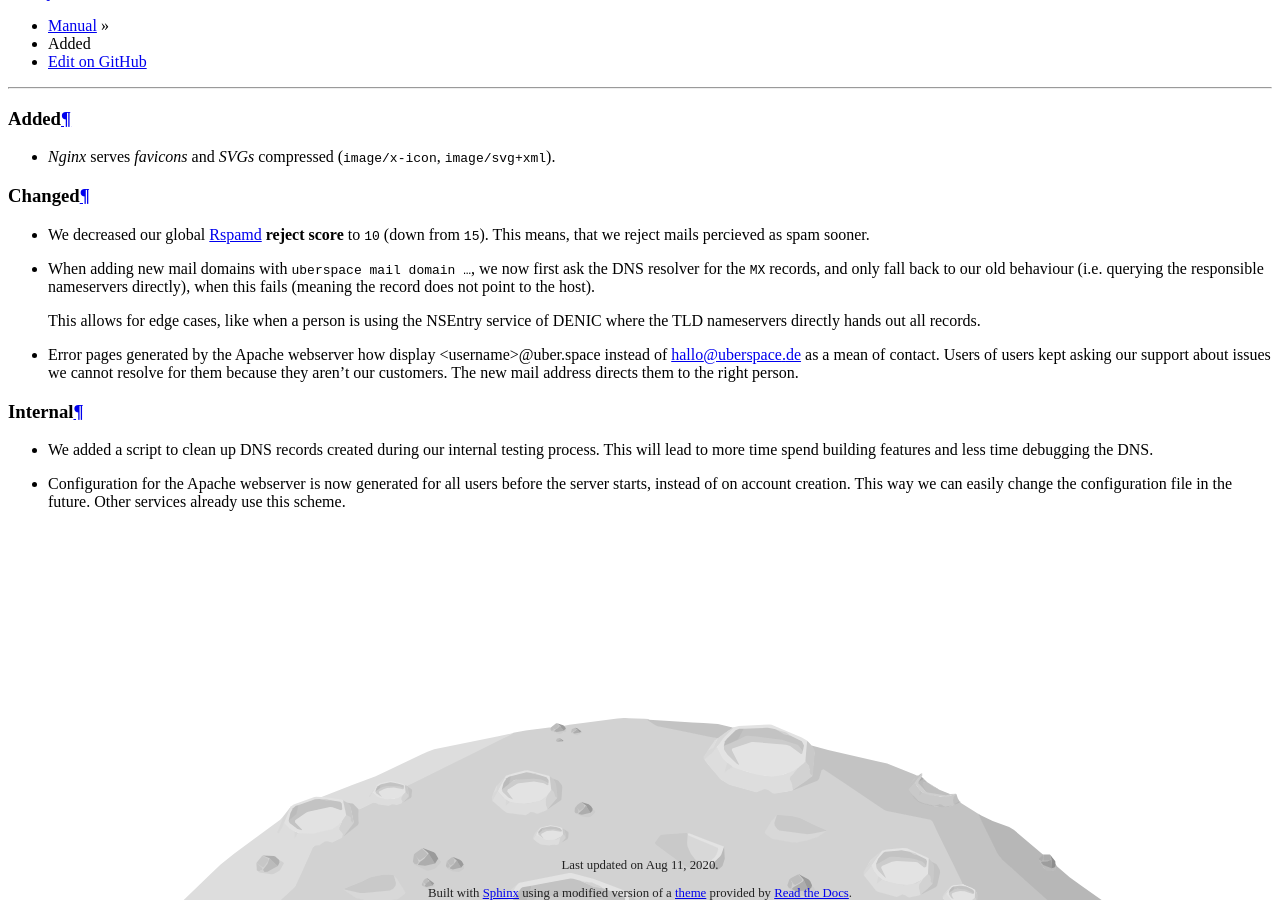
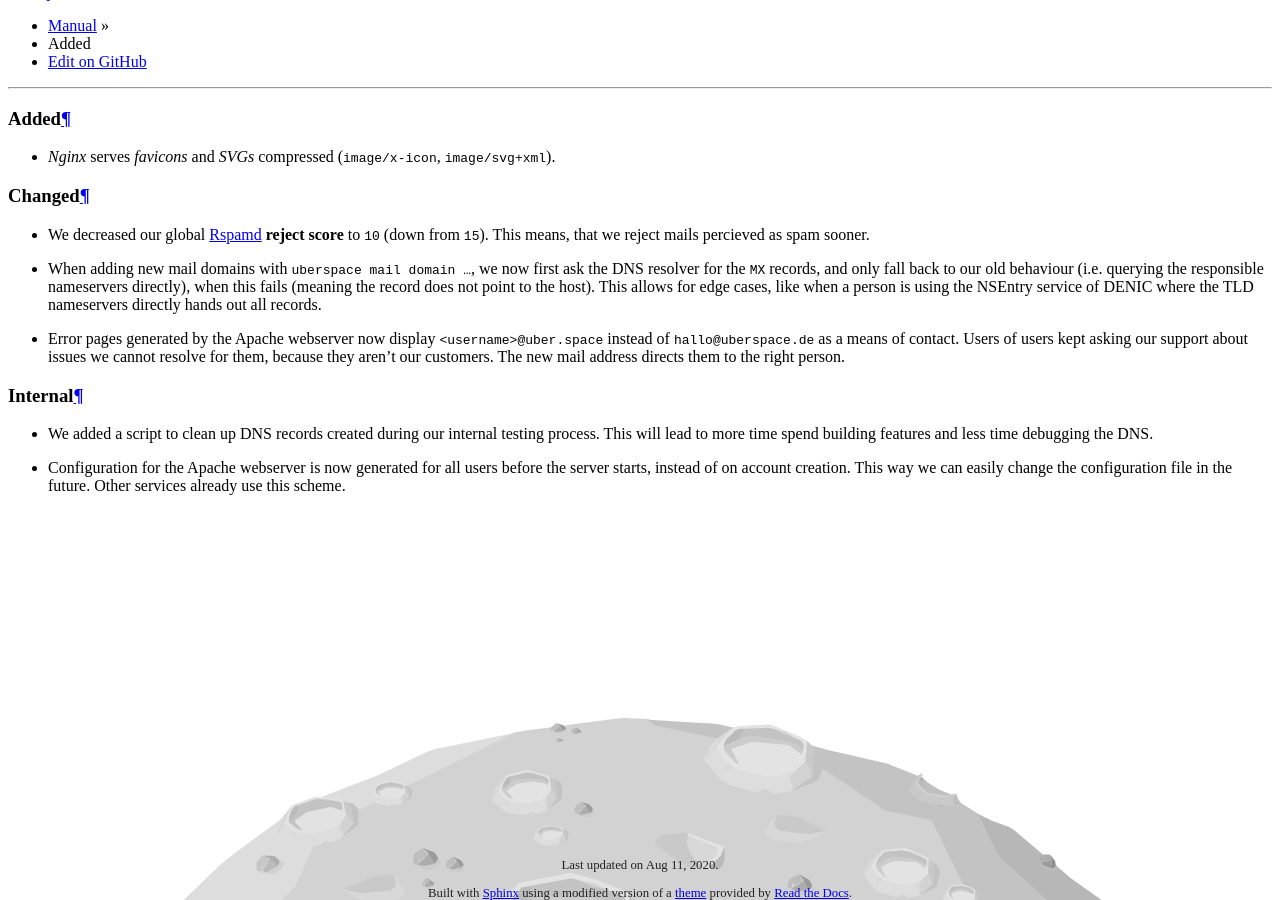
Before and after one commit to Uberspace/manual, a Sphinx documentation site: the page built from source/changelog/2020-08-10_7.7.3.rst, in a window 1280 px wide and 900 px high, scrolled down 1558 px. Built offline with Sphinx 7.4.7 and the Read the Docs theme 2.0.0, drawn with Linux system fonts in a browser that asks for light colours; pages that are not in the unit, such as notebooks, are missing from menus.

Commit message:
:pencil2: fixed typos and linebreaks

```diff
--- a/source/changelog/2020-08-10_7.7.3.rst
+++ b/source/changelog/2020-08-10_7.7.3.rst
@@ -10,17 +10,17 @@ Changed
   sooner.
 
 * When adding new mail domains with ``uberspace mail domain …``, we now first
-  ask the DNS resolver for the ``MX`` records, and only fall back to
-  our old behaviour (i.e. querying the responsible nameservers directly), when
-  this fails (meaning the record does not point to the host).
+  ask the DNS resolver for the ``MX`` records, and only fall back to our old
+  behaviour (i.e. querying the responsible nameservers directly), when this
+  fails (meaning the record does not point to the host). This allows for edge
+  cases, like when a person is using the NSEntry service of DENIC where the TLD
+  nameservers directly hands out all records.
 
-  This allows for edge cases, like when a person is using the NSEntry service of
-  DENIC where the TLD nameservers directly hands out all records.
-
-* Error pages generated by the Apache webserver how display <username>@uber.space
-  instead of hallo@uberspace.de as a mean of contact. Users of users kept asking
-  our support about issues we cannot resolve for them because they aren't our
-  customers. The new mail address directs them to the right person.
+* Error pages generated by the Apache webserver now display
+  ``<username>@uber.space`` instead of ``hallo@uberspace.de`` as a means of
+  contact. Users of users kept asking our support about issues we cannot resolve
+  for them, because they aren't our customers. The new mail address directs them
+  to the right person.
 
 Internal
 --------
@@ -28,6 +28,7 @@ Internal
 * We added a script to clean up DNS records created during our internal testing
   process. This will lead to more time spend building features and less time
   debugging the DNS.
+
 * Configuration for the Apache webserver is now generated for all users before
   the server starts, instead of on account creation. This way we can easily
   change the configuration file in the future. Other services already use this
```
